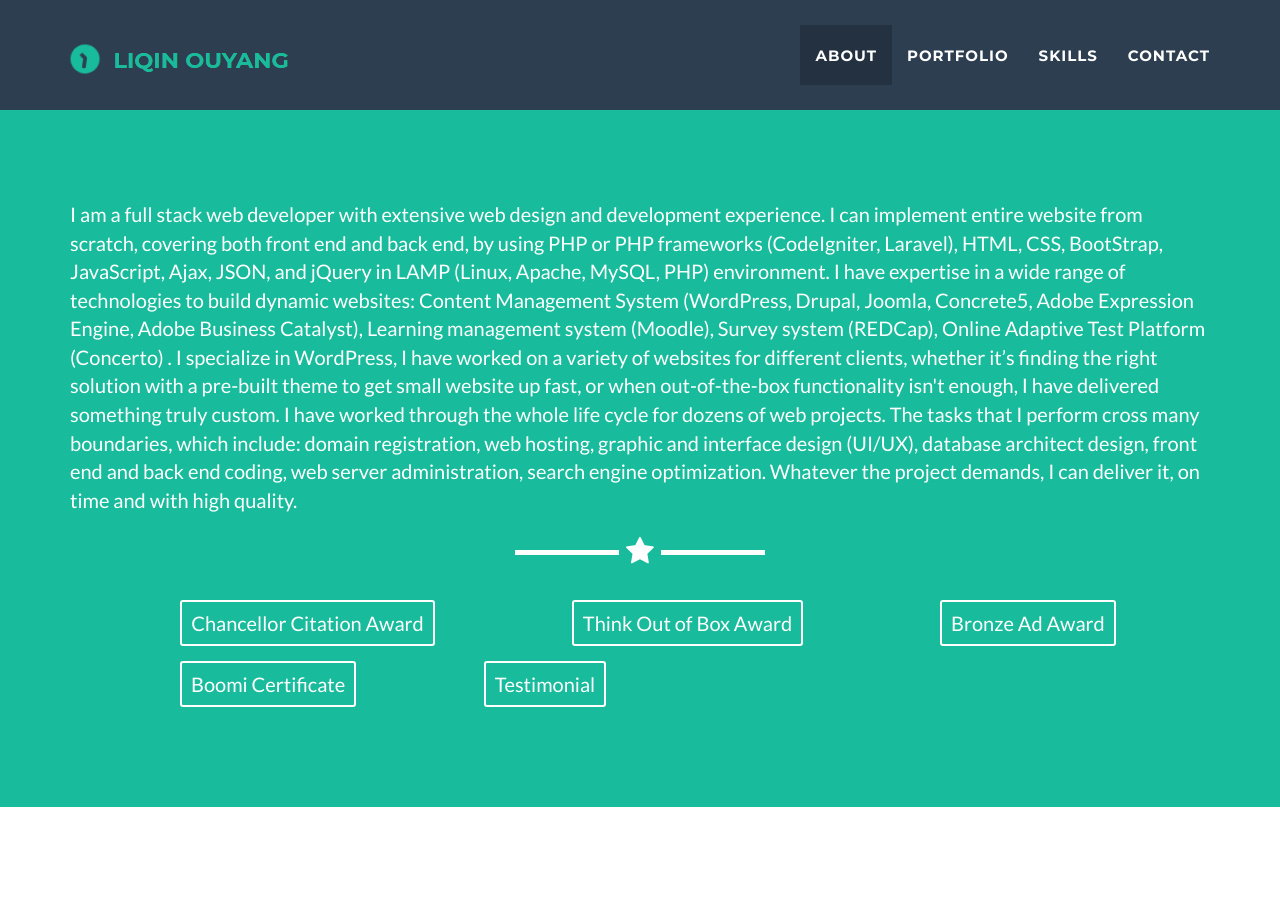
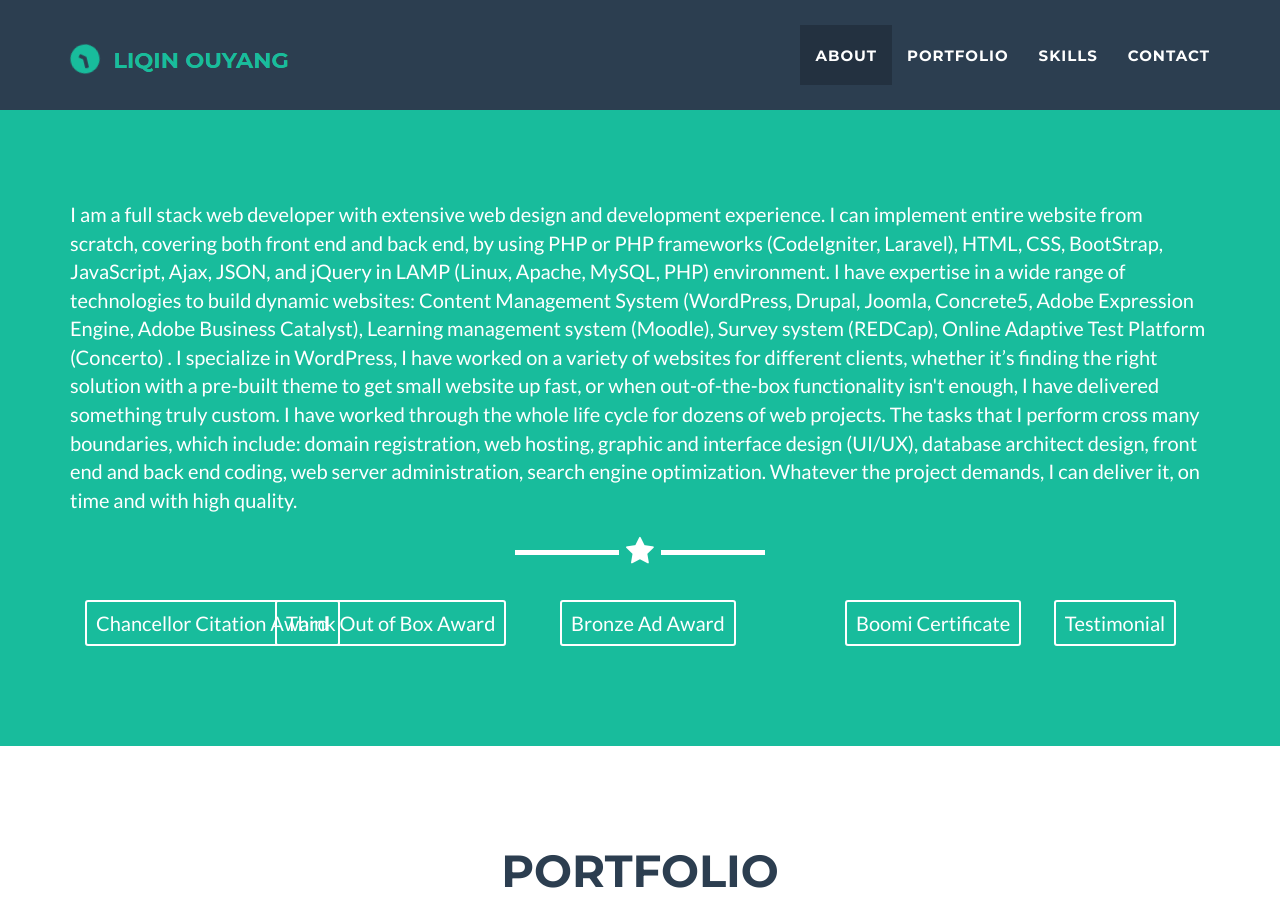
Before and after one commit to hbxtoylq/hbxtoylq.github.io, a Jekyll site: the page built from index.html, in a window 1280 px wide and 900 px high. Built offline with Jekyll 4.4.1, drawn with Linux system fonts in a browser that asks for light colours; nearby versions of some CDN libraries.

Commit message:
Update header.html

```diff
--- a/_includes/header.html
+++ b/_includes/header.html
@@ -22,11 +22,11 @@
                 </div>
             </div>
 		 <div class="row"><div class="col-lg-12">
-                         <div class="col-sm-3 col-sm-offset-1 text-center">
+                         <div class="col-sm-2  text-center">
                                 <a href="img/reward/award2.png" class="btn btn-sm btn-outline" target="_blank">
                                  Chancellor Citation Award </a>
                          </div>
-                       <div class="col-sm-3 col-sm-offset-1 text-center">
+                       <div class="col-sm-2 text-center">
                                  <a href="img/reward/award3.png" class="btn btn-sm btn-outline" target="_blank">
                                  Think Out of Box Award </a>
                          </div>
@@ -39,7 +39,7 @@
                                <a href="img/reward/boomiLO.jpg"  class="btn btn-sm btn-outline" target="_blank">
 Boomi Certificate </a>
                         </div>
-                       <div class="col-sm-2 col-sm-offset-1 text-center">
+                       <div class="col-sm-2  text-center">
                                 <a href="img/reward/testimonial.png" class="btn btn-sm btn-outline" target="_blank">
                                  Testimonial</a>
                         </div>
```
